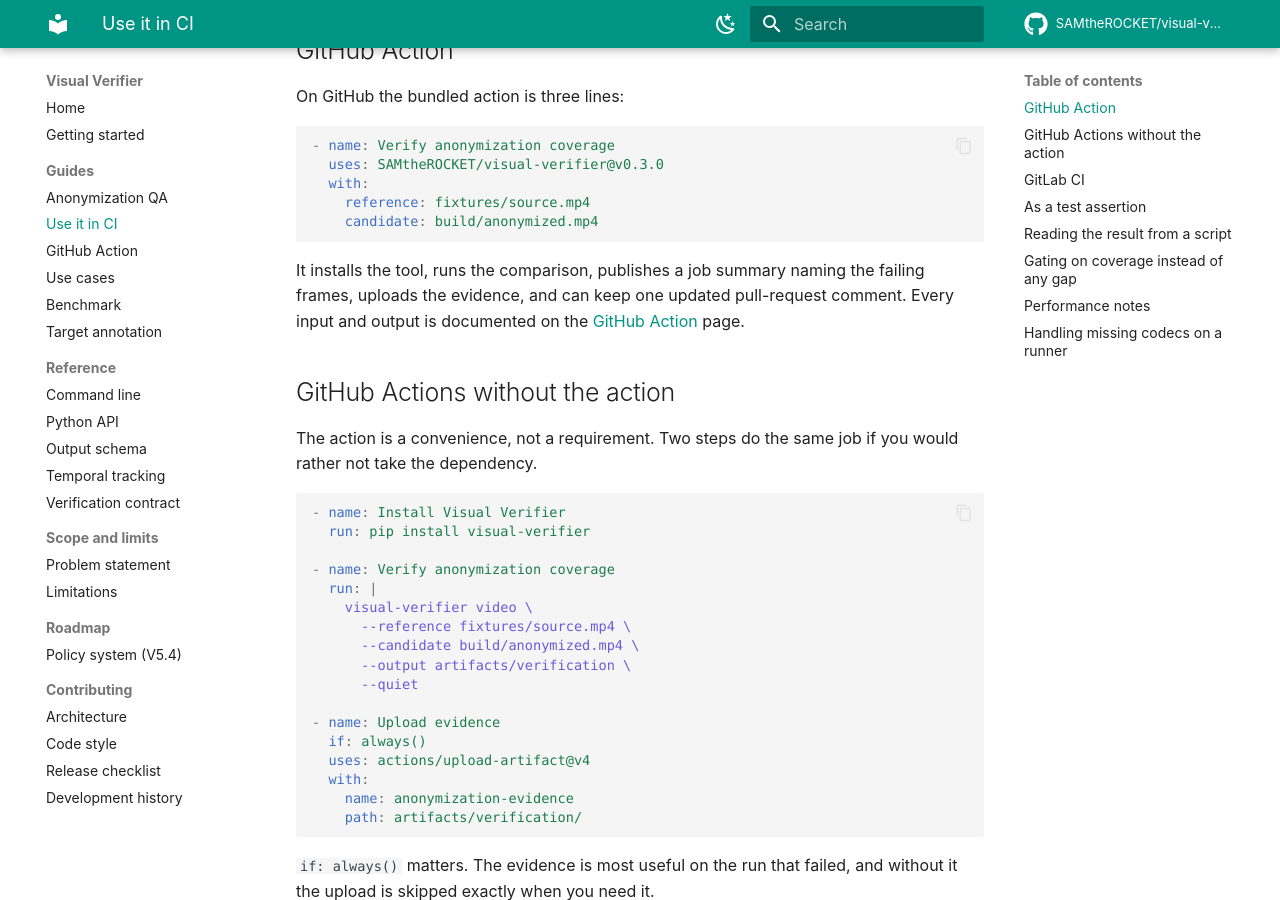
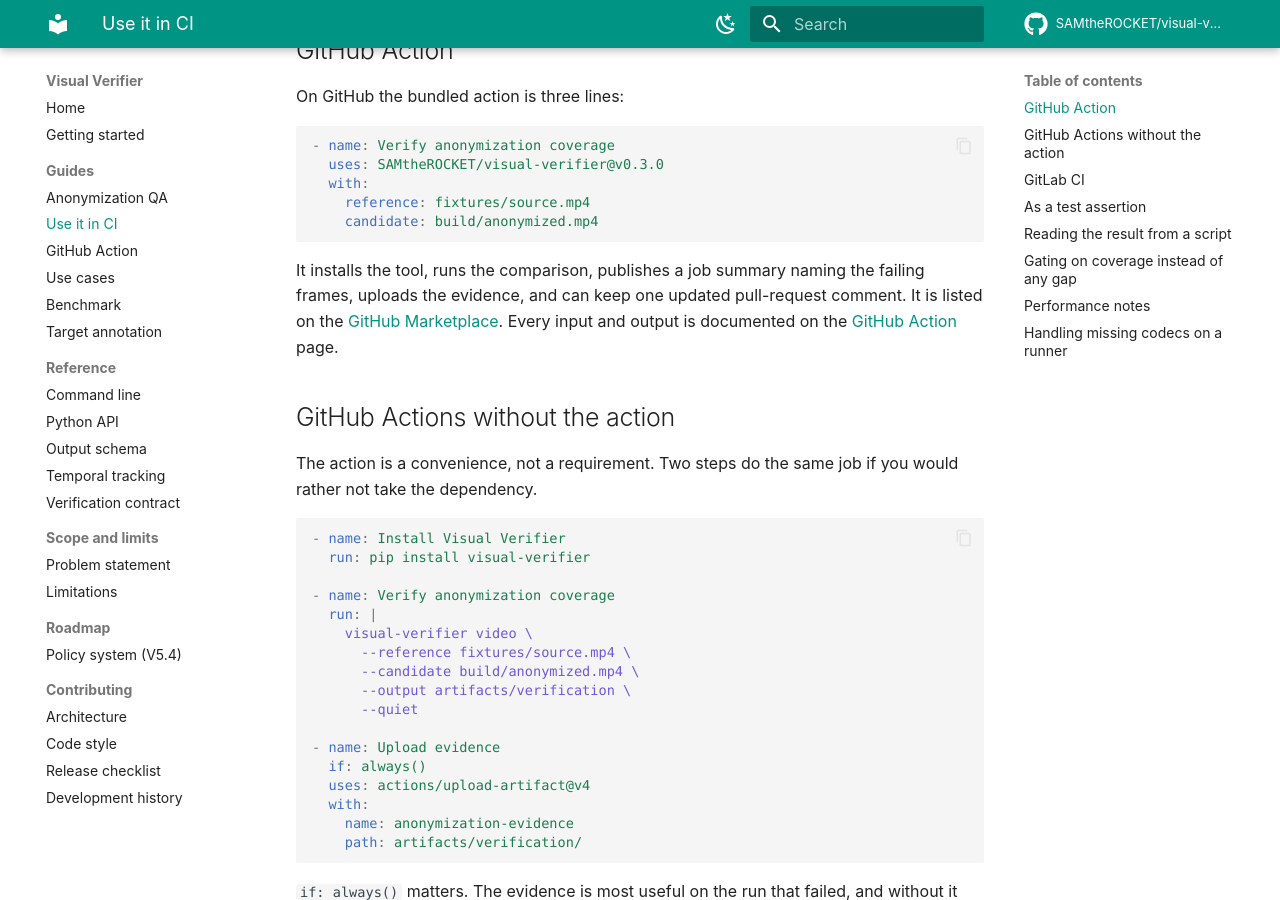
Before and after one commit to SAMtheROCKET/visual-verifier, an MkDocs documentation site: the page built from docs/ci.md, in a window 1280 px wide and 900 px high, scrolled down 545 px. Built offline with MkDocs 1.6.1 and Material for MkDocs 9.7.7, drawn with Linux system fonts in a browser that asks for light colours; comment, search, counter and statistics services are not loaded.

Commit message:
docs: link the GitHub Marketplace listing
The action is now published on the Marketplace, and nothing in the
repository pointed at it. A listing nothing links to is one nobody
finds, and for a CI action the listing is both a discovery surface and a
trust signal.

Linked from the README badge row, the CI page, the action page, and the
agent index, so a reader arriving from any of them can reach it.

`tests/test_discoverability.py` asserts the link survives on each of
those surfaces, and that `action.yml` still declares the branding a
listing requires. A missing icon is the kind of thing only visible once
the listing is already public.

The listing renders `uses: SAMtheROCKET/visual-verifier@v0.3.0`, which
matches the pinned form the documentation recommends.

709 tests.

```diff
--- a/docs/ci.md
+++ b/docs/ci.md
@@ -28,7 +28,8 @@
 
 It installs the tool, runs the comparison, publishes a job summary naming
 the failing frames, uploads the evidence, and can keep one updated
-pull-request comment. Every input and output is documented on the
+pull-request comment. It is listed on the
+[GitHub Marketplace](https://github.com/marketplace/actions/visual-verifier). Every input and output is documented on the
 [GitHub Action](github_action.md) page.
 
 ## GitHub Actions without the action
--- a/docs/llms.txt
+++ b/docs/llms.txt
@@ -55,5 +55,6 @@
 
 - [GitHub repository](https://github.com/SAMtheROCKET/visual-verifier)
 - [PyPI package](https://pypi.org/project/visual-verifier/)
+- [GitHub Marketplace action](https://github.com/marketplace/actions/visual-verifier)
 - [Release notes](https://github.com/SAMtheROCKET/visual-verifier/releases)
 - [Changelog](https://github.com/SAMtheROCKET/visual-verifier/blob/main/CHANGELOG.md)
```
Also changed, not shown: CHANGELOG.md (+3 -0 lines), README.md (+4 -2 lines), docs/github_action.md (+2 -0 lines), 1 other file.
